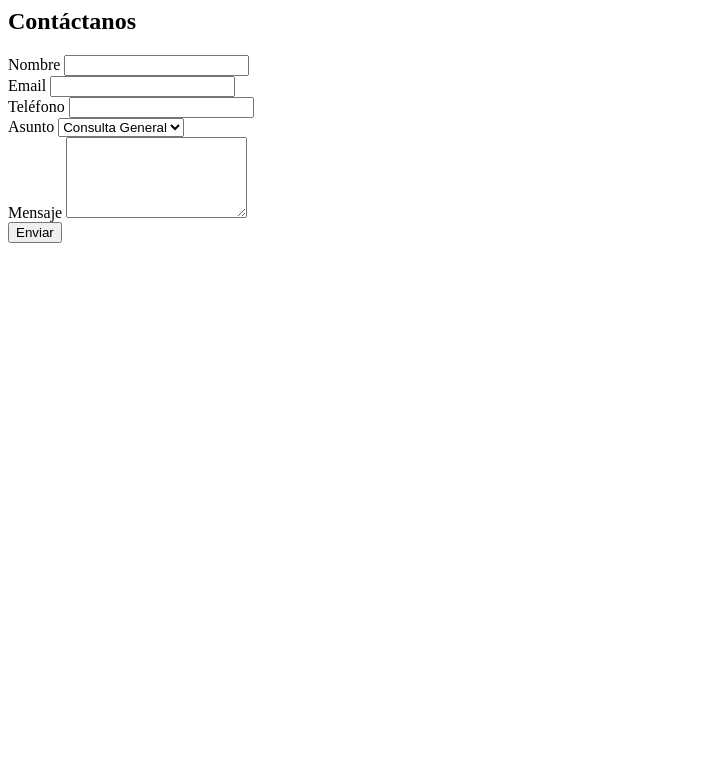
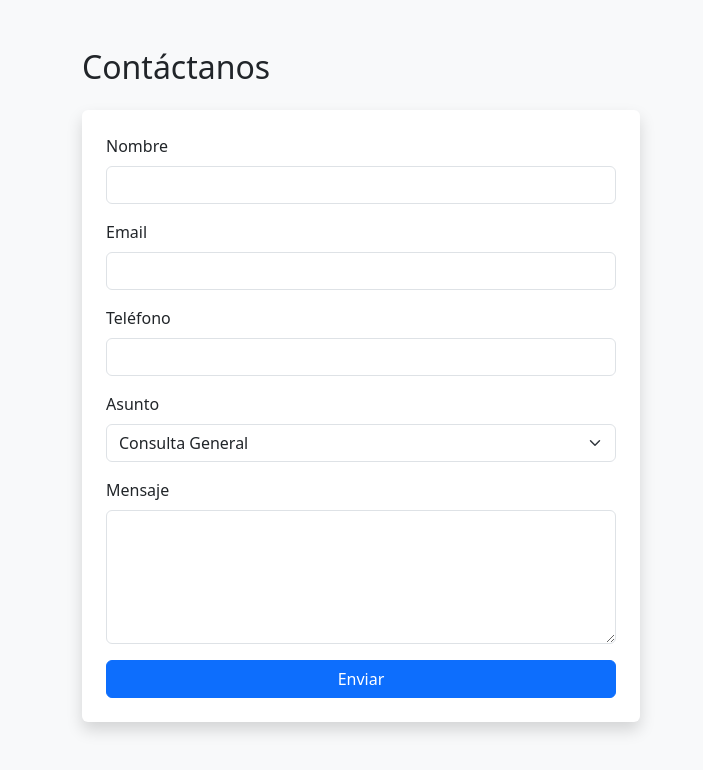
Before and after one commit to fmonroy75/M2_FrontEnd, a plain HTML site: page assets/index.html in a window 1280 px wide. Shown: the whole page, without its empty margins (0-703 px from the left). Drawn offline with nearby package versions, Linux system fonts and the light colour scheme.

Commit message:
Add Bootstrap and update HTML structure

```diff
--- a/assets/index.html
+++ b/assets/index.html
@@ -1,4 +1,15 @@
-<!--Contact Section-->
+<!DOCTYPE html>
+<html lang="es">
+<head>
+    <meta charset="UTF-8">
+    <meta name="viewport" content="width=device-width, initial-scale=1.0">
+    <title>Refugio Animal Esperanza - Rescate y Adopción</title>
+    <!-- Bootstrap CSS -->
+    <link href="https://cdn.jsdelivr.net/npm/bootstrap@5.3.0/dist/css/bootstrap.min.css" rel="stylesheet">
+    <!-- Bootstrap Icons -->
+    <link rel="stylesheet" href="https://cdn.jsdelivr.net/npm/bootstrap-icons@1.10.0/font/bootstrap-icons.css">
+</head>
+<body><!--Contact Section-->
     <section id="contacto" class="py-5 bg-light">
         <div class="container">
             <h2 class="text-justify mb-4">Contáctanos</h2>
@@ -38,3 +49,7 @@
 
                 </form>
             </div>
+        <!-- Bootstrap JS -->
+    <script src="https://cdn.jsdelivr.net/npm/bootstrap@5.3.0/dist/js/bootstrap.bundle.min.js"></script>
+</body>
+</html>
```
